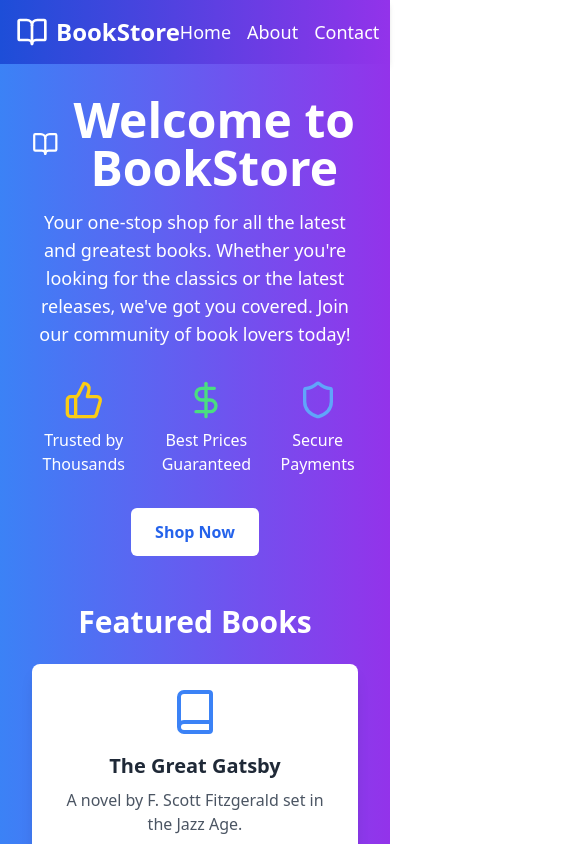
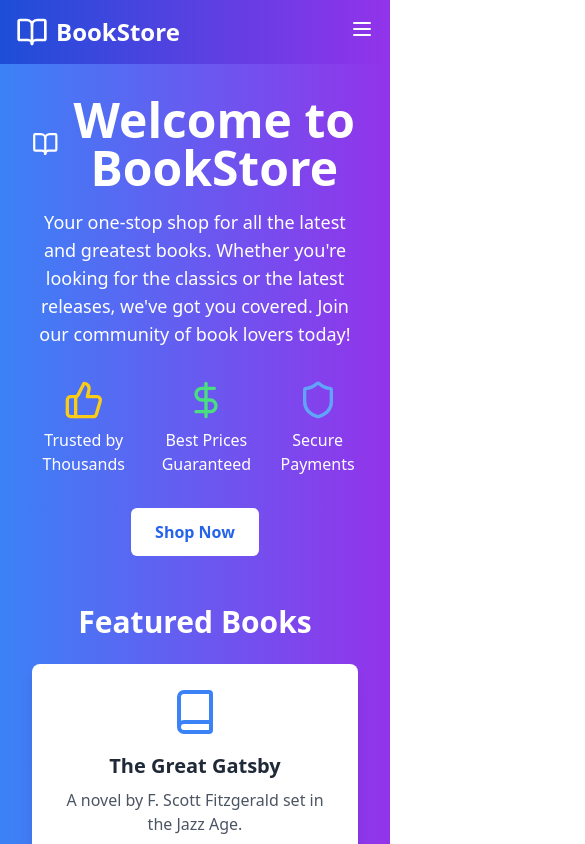
Before and after one commit to moh123adan/Book-Store-App, a React (Vite) app in the folder book-client/: page / in a window 390 px wide. Shown: the top 844 px of the page, 585 px wide, since content can reach past the window. Built offline with nearby package versions, Linux system fonts and the light colour scheme.

Commit message:
fixed some styles

```diff
--- a/book-client/src/components/Header.tsx
+++ b/book-client/src/components/Header.tsx
@@ -1,8 +1,14 @@
 // src/components/Header.tsx
-import React from "react";
-import { ShoppingCart, User, BookOpen } from "lucide-react";
+import React, { useState } from "react";
+import { ShoppingCart, User, BookOpen, Menu, X, LogIn, UserPlus } from "lucide-react";
 
 const Header: React.FC = () => {
+  const [isMenuOpen, setIsMenuOpen] = useState(false);
+
+  const toggleMenu = () => {
+    setIsMenuOpen(!isMenuOpen);
+  };
+
   return (
     <header className="bg-gradient-to-r from-blue-700 to-purple-600 p-4 shadow-md">
       <div className="container mx-auto flex justify-between items-center">
@@ -10,7 +16,16 @@
           <BookOpen className="text-white mr-2" size={32} />
           <h1 className="text-white text-2xl font-bold">BookStore</h1>
         </div>
-        <nav className="flex space-x-4">
+
+        {/* Hamburger Menu for Medium and Small Screens */}
+        <div className="md:hidden">
+          <button onClick={toggleMenu} className="text-white hover:text-gray-200">
+            {isMenuOpen ? <X size={24} /> : <Menu size={24} />}
+          </button>
+        </div>
+
+        {/* Desktop Navigation */}
+        <nav className="hidden md:flex space-x-4">
           <a href="/" className="text-white text-lg hover:text-gray-200">
             Home
           </a>
@@ -20,14 +35,16 @@
           <a href="/contact" className="text-white text-lg hover:text-gray-200">
             Contact
           </a>
-          <a href="/login" className="text-white text-lg hover:text-gray-200">
-            Login
+          <a href="/login" className="text-white text-lg hover:text-gray-200 flex items-center">
+            <LogIn className="mr-1" size={18} /> Login
           </a>
-          <a href="/register" className="text-white text-lg hover:text-gray-200">
-            Register
+          <a href="/register" className="text-white text-lg hover:text-gray-200 flex items-center">
+            <UserPlus className="mr-1" size={18} /> Register
           </a>
         </nav>
-        <div className="flex items-center space-x-4">
+
+        {/* Cart and Profile Icons for Desktop */}
+        <div className="hidden md:flex items-center space-x-4">
           <a href="/cart" className="text-white hover:text-gray-200">
             <ShoppingCart size={24} />
           </a>
@@ -36,6 +53,35 @@
           </a>
         </div>
       </div>
+
+      {/* Dropdown for Small Screens */}
+      {isMenuOpen && (
+        <div className="md:hidden mt-4">
+          <nav className="flex flex-col items-center space-y-4">
+            <a href="/" className="text-white text-lg hover:text-gray-200">
+              Home
+            </a>
+            <a href="/about" className="text-white text-lg hover:text-gray-200">
+              About
+            </a>
+            <a href="/contact" className="text-white text-lg hover:text-gray-200">
+              Contact
+            </a>
+            <a href="/login" className="text-white text-lg hover:text-gray-200 flex items-center">
+              <LogIn className="mr-2" size={18} /> Login
+            </a>
+            <a href="/register" className="text-white text-lg hover:text-gray-200 flex items-center">
+              <UserPlus className="mr-2" size={18} /> Register
+            </a>
+            <a href="/cart" className="text-white text-lg hover:text-gray-200 flex items-center">
+              <ShoppingCart className="mr-2" size={18} /> Cart
+            </a>
+            <a href="/profile" className="text-white text-lg hover:text-gray-200 flex items-center">
+              <User className="mr-2" size={18} /> Profile
+            </a>
+          </nav>
+        </div>
+      )}
     </header>
   );
 };
```
